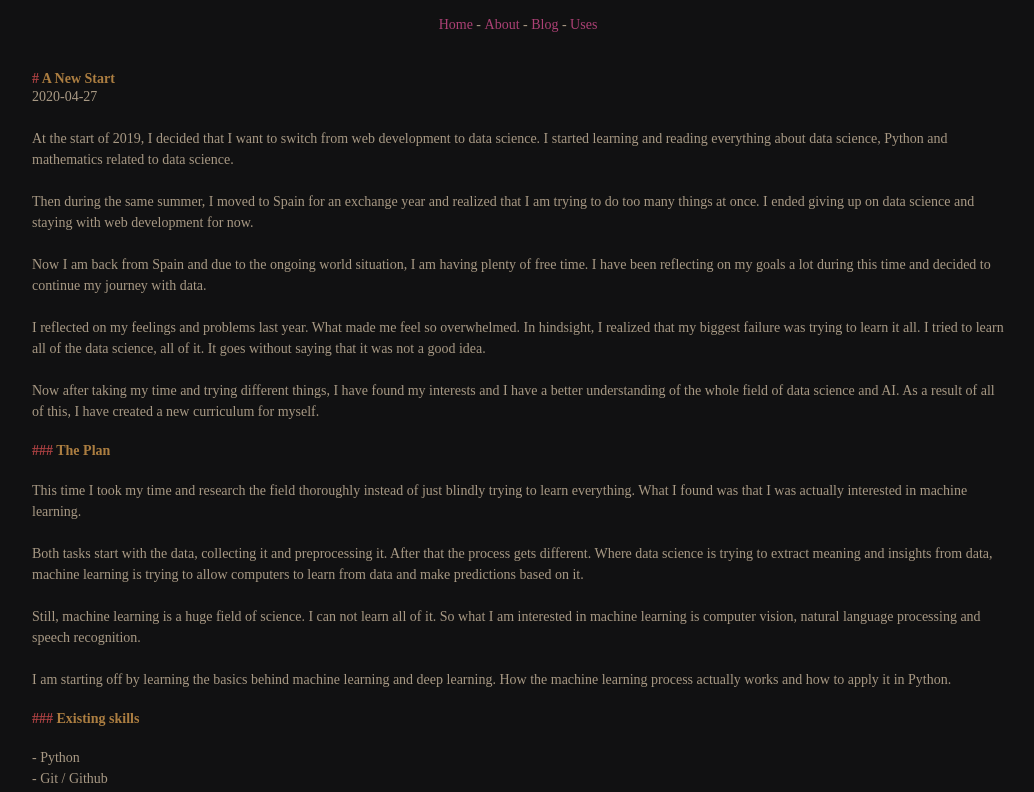
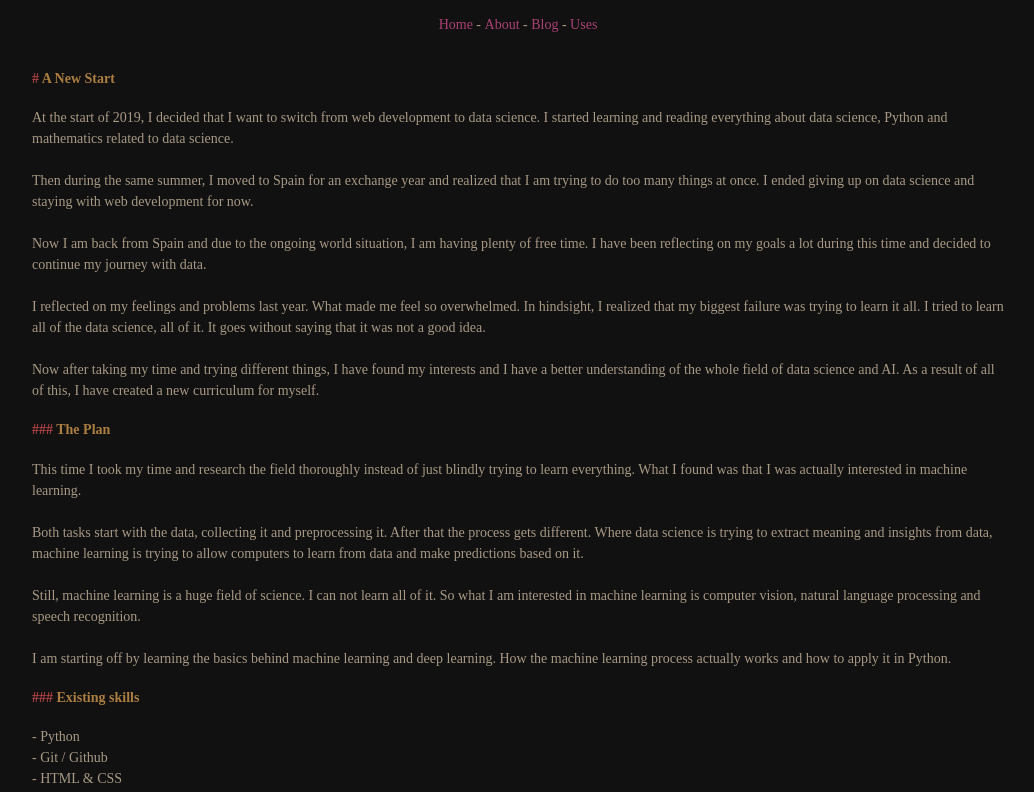
Before and after one commit to emilrwx/emilrwx_website, a Next.js app: page /posts/a-new-start in a window 1280 px wide. Shown: the top 792 px of the page, without its empty margins (122-1156 px from the left). Built offline with nearby package versions, Linux system fonts and the light colour scheme.

Commit message:
remove date from post

```diff
--- a/layouts/post.js
+++ b/layouts/post.js
@@ -9,7 +9,6 @@ export default function PostLayout (props) {
       </Head>
       <article>
         <h1 style={{ marginBottom: 0 }}>{props.title}</h1>
-        <p style={{ display: 'inline-block', margin: 0 }}>{props.date}</p>
         <div dangerouslySetInnerHTML={{ __html: props.content }} />
       </article>
     </Layout>
```
